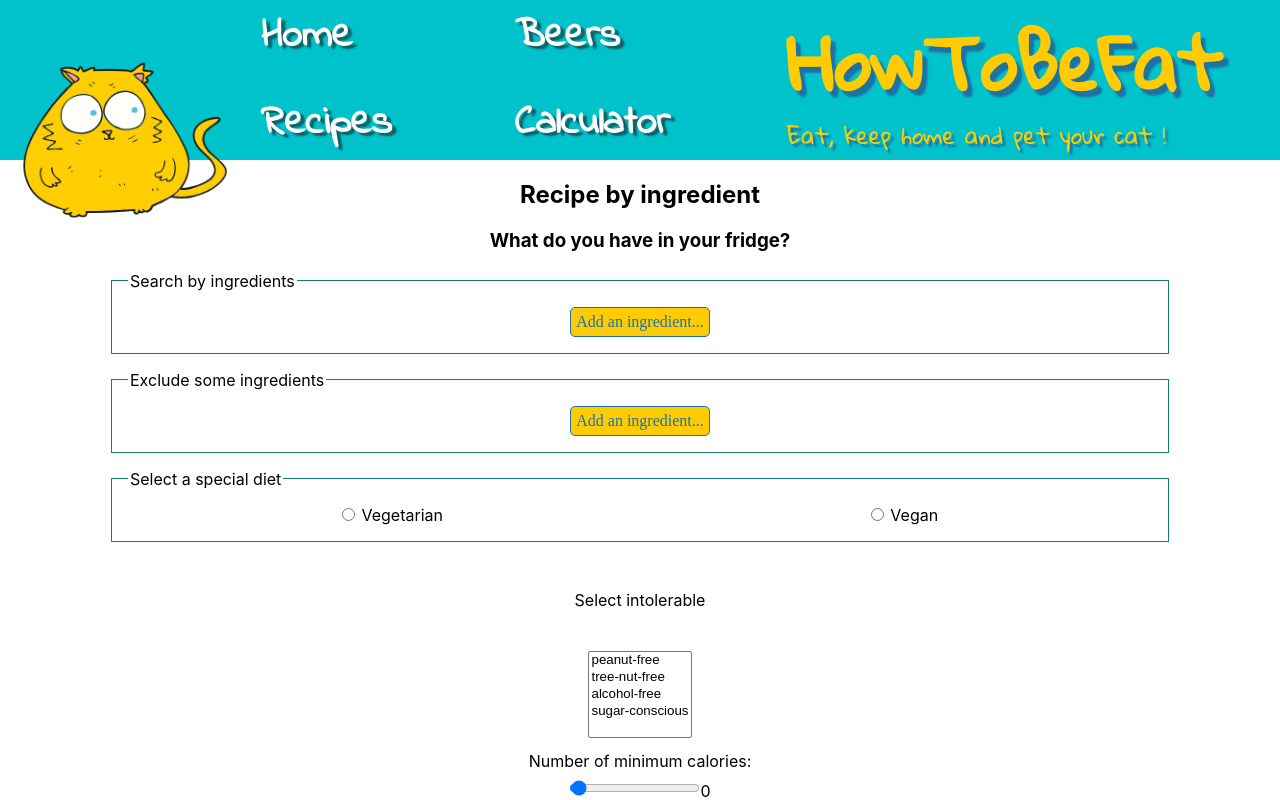
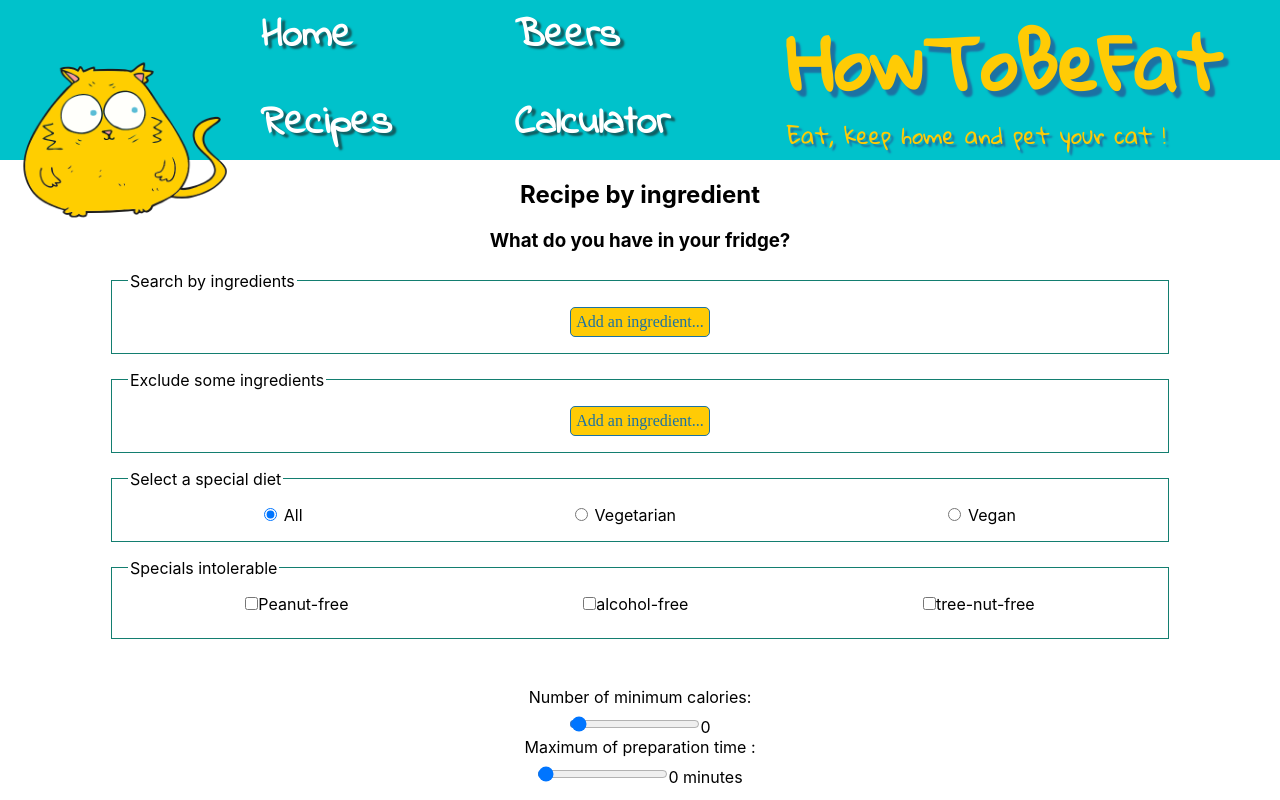
Before and after one commit to WildCodeSchool/paris-0320-project2-howToBeFat, a React (Create React App) app: page /RecipeSearch in a window 1280 px wide. Shown: the top 800 px of the page. Built offline with nearby package versions, Linux system fonts and the light colour scheme; a web font is replaced by a local one.

Commit message:
Add a component for intolerables. The checked value is stocked in the state. Add prop-type on new form recipeSearch component

```diff
--- a/src/components/FullRecipeCard.js
+++ b/src/components/FullRecipeCard.js
@@ -1,13 +1,13 @@
 import React from 'react'
 import IngredientList from './IngredientList';
 import './FullRecipeCard.css'
-import {Link} from 'react-router-dom'
+import { Link } from 'react-router-dom'
 
 
 class FullRecipeCard extends React.Component {
 
     render() {
-        const {recipe, calories, ingredients, preparationTime} = this.props.location.data
+        const { recipe, calories, ingredients } = this.props.location.data
         return (
             <div className="containRecipe">
                 <div className="fullCard">
--- a/src/components/RecipeCard.js
+++ b/src/components/RecipeCard.js
@@ -3,7 +3,7 @@ import axios from 'axios'
 import DisplayRecipe from './DisplayRecipe'
 import Waiting from './Waiting'
 
-const ingredientsArray = ['beef', 'pork', 'salmon', 'shrimp', 'lamb', 'sheep', 'chicken', 'ham', 'pasta', 'tomato', 'zucchini', 'carrot', 'pea', 'bean', 'chocolate', 'vanilla', 'turkey', 'rabbit',  'eggplant', 'avocado', 'cheese', 'bacon', 'cherry', 'banana', 'apple', 'pear', 'orange', 'kiwi', 'flour', 'sugar', 'pepper', 'cucumber', 'milk', 'bread', 'butter', 'rum', 'peanut', 'pistachio', 'wine', 'onion', 'garlic', 'coriander', 'parsley', 'thyme', 'potato', 'turnip', 'asparagus', 'rice', 'egg', 'fish', 'sausage', 'celery']
+const ingredientsArray = ['beef', 'pork', 'salmon', 'shrimp', 'lamb', 'sheep', 'chicken', 'ham', 'pasta', 'tomato', 'zucchini', 'carrot', 'pea', 'bean', 'chocolate', 'vanilla', 'turkey', 'rabbit', 'eggplant', 'avocado', 'cheese', 'bacon', 'cherry', 'banana', 'apple', 'pear', 'orange', 'kiwi', 'flour', 'sugar', 'pepper', 'cucumber', 'milk', 'bread', 'butter', 'rum', 'peanut', 'pistachio', 'wine', 'onion', 'garlic', 'coriander', 'parsley', 'thyme', 'potato', 'turnip', 'asparagus', 'rice', 'egg', 'fish', 'sausage', 'celery']
 
 class RecipeCard extends React.Component {
 
@@ -33,11 +33,12 @@ class RecipeCard extends React.Component {
         // Define the state with the research recipe and the ingredients which go with
 
         res1.length === 0 ? this.getRecipe() :
-        this.setState({
-          recipe: objectUri.recipe,
-          ingredients: objectUri.recipe.ingredientLines
-        })
+          this.setState({
+            recipe: objectUri.recipe,
+            ingredients: objectUri.recipe.ingredientLines
+          })
       })
+      .catch((e) => console.log(e))
   }
 
   randomNumber = (max) => Math.floor(Math.random() * Math.floor(max))
--- a/src/components/RecipeSearch.js
+++ b/src/components/RecipeSearch.js
@@ -1,10 +1,7 @@
-import React, { useState, useEffect } from 'react'
+import React, { useState } from 'react'
 import axios from 'axios'
 
 import Form from './recipeSearch/Form'
-
-const intolerables = ["peanut-free", "tree-nut-free", "alcohol-free", "sugar-conscious"]
-const specialDiet = ["vegetarian", "vegan"]
 
 const RecipeSearch = () => {
 
@@ -19,7 +16,11 @@ const RecipeSearch = () => {
   const [userCalories, setUserCalories] = useState(0)
   const [userPreparationTime, setUserPreparationTime] = useState(0)
   const [userDiets, setUserDiets] = useState('')
-  const [userIntolerables, setUserIntolerables] = useState([])
+  const [userIntolerables, setUserIntolerables] = useState({
+    "peanut-free": false,
+    "tree-nut-free": false,
+    "alcohol-free": false
+  })
   const [errorRequest, setErrorRequest] = useState(false)
   const [recipe, SetRecipes] = useState([])
 
@@ -81,7 +82,7 @@ const RecipeSearch = () => {
 
   const handleChange = (e) => {
     const value = e.target.value.toLowerCase()
-    switch (e.target.id) {
+    switch (e.target.name) {
       case "ingredient1":
         setUserIngredient1(value)
         break
@@ -110,10 +111,7 @@ const RecipeSearch = () => {
         setUserDiets(e.target.value)
         break
       case "intolerables":
-        const selectedValues = [...e.target.options]
-          .filter((x) => x.selected && x.value !== "If intolerable")
-          .map((x) => x.value);
-        setUserIntolerables(selectedValues)
+        setUserIntolerables({ ...userIntolerables, [value]: e.target.checked })
         break
       default:
     }
@@ -131,23 +129,16 @@ const RecipeSearch = () => {
       <h2>Recipe by ingredient</h2>
       <h3>What do you have in your fridge?</h3>
       <div className='ingredientSearch'>
-        <form onSubmit={submitForm} class="form-example">
+        <form onSubmit={submitForm} className="form-example">
           <Form handleChange={handleChange} submitForm={submitForm} />
-          <div style={{ padding: "1em", color: "red", "font-weight": "bold" }}>
+          <div style={{ padding: "1em", color: "red", "fontWeight": "bold" }}>
             {errorRequest}
           </div>
-          <div>
-            <label htmlFor="intolerables">Select intolerable</label>
-            <br />
-            <select id="intolerables" name="intolerables" multiple size="5" onChange={handleChange} style={{ margin: "1em" }}>
-              {intolerables.map(intolerable => <option key={intolerable} value={intolerable}>{intolerable}</option>)}
-            </select>
-          </div>
           <label htmlFor="calories">Number of minimum calories:</label>
-          <input onChange={handleChange} type="range" id="calories" min="0" max="100000" step="1" />{userCalories}
+          <input onChange={handleChange} type="range" id="calories" name="calories" min="0" max="100000" step="1" />{userCalories}
           <br />
           <label htmlFor="time">Maximum of preparation time :</label>
-          <input onChange={handleChange} value={userPreparationTime} type="range" id="time" start="0" min="0" max="240" step="1" />{getPreparationTime(userPreparationTime)}
+          <input onChange={handleChange} value={userPreparationTime} type="range" id="time" name="time" start="0" min="0" max="240" step="1" />{getPreparationTime(userPreparationTime)}
 
           <p>{numOfResult} recettes trouvées !</p>
           <div><input className="submit" type="submit" value="Get recipe"></input></div>
--- a/src/components/recipeSearch/Form.js
+++ b/src/components/recipeSearch/Form.js
@@ -1,17 +1,24 @@
 import React from 'react'
+
+import PropTypes from 'prop-types'
 
 import FormIngredients from './FormIngredients'
 import FormExcludes from './FormExcludes'
 import SpecialDiets from './SpecialDiets'
+import Intolerables from './Intolerables'
 
 const Form = (props) => (
-
   <div>
     <FormIngredients handleChange={props.handleChange} />
     <FormExcludes handleChange={props.handleChange} />
     <SpecialDiets handleChange={props.handleChange} />
+    <Intolerables handleChange={props.handleChange} />
   </div>
 
 )
 
+Form.propTypes = {
+  handleChange: PropTypes.func.isRequired
+}
+
 export default Form
--- a/src/components/recipeSearch/FormIngredients.js
+++ b/src/components/recipeSearch/FormIngredients.js
@@ -1,4 +1,5 @@
 import React, { useState } from 'react'
+import PropTypes from 'prop-types'
 
 import './FormIngredients.css'
 
@@ -55,7 +56,7 @@ const FormIngredients = (props) => {
               {!ingredientShow.ingredient2 &&
                 <input type="button" className="hideButton" onClick={handleHideInput} id="IngredientHideInput1" value="-" required />
               }
-              <input onChange={handleChange} id='ingredient1' type='text' pattern="[A-Za-z]+" />
+              <input onChange={handleChange} id='ingredient1' name='ingredient1' type='text' pattern="[A-Za-z]+" />
             </label>
           </>
         }
@@ -65,14 +66,14 @@ const FormIngredients = (props) => {
             {!ingredientShow.ingredient3 &&
               <input type="button" className="hideButton" onClick={handleHideInput} id="IngredientHideInput2" value="-" />
             }
-            <input onChange={handleChange} id='ingredient2' type='text' pattern="[A-Za-z]+" />
+            <input onChange={handleChange} id='ingredient2' name="ingredient2" type='text' pattern="[A-Za-z]+" />
           </label>
         }
         {
           ingredientShow.ingredient3 &&
           <label htmlFor='ingredient3' id="labelIngredient3">Ingredient 3 <br />
             <input type="button" className="hideButton" onClick={handleHideInput} id="IngredientHideInput3" value="-" />
-            <input onChange={handleChange} id='ingredient3' type='text' pattern="[A-Za-z]+" />
+            <input onChange={handleChange} id='ingredient3' name="ingredient3" type='text' pattern="[A-Za-z]+" />
           </label>
         }
         {
@@ -84,4 +85,8 @@ const FormIngredients = (props) => {
   )
 }
 
+FormIngredients.propTypes = {
+  handleChange: PropTypes.func.isRequired
+}
+
 export default FormIngredients
--- /dev/null
+++ b/src/components/recipeSearch/Intolerables.css
@@ -0,0 +1,4 @@
+.intolerables {
+  display: flex;
+  justify-content: space-around;
+}
--- /dev/null
+++ b/src/components/recipeSearch/Intolerables.js
@@ -0,0 +1,33 @@
+import React from 'react'
+import PropTypes from 'prop-types'
+
+import './Intolerables.css'
+
+const Intolerables = (props) => {
+
+  return (
+    <fieldset>
+      <legend>Specials intolerable</legend>
+      <div className="intolerables">
+        <label htmlFor="peanut-free">
+          <input type="checkbox" id="peanut-free" name="intolerables" value="peanut-free" onChange={props.handleChange} />
+          Peanut-free
+        </label>
+        <label htmlFor="alcohol-free">
+          <input type="checkbox" id="alcohol-free" name="intolerables" value="alcohol-free" onChange={props.handleChange} />
+          alcohol-free
+        </label>
+        <label htmlFor="tree-nut-free">
+          <input type="checkbox" id="tree-nut-free" name="intolerables" value="tree-nut-free" onChange={props.handleChange} />
+          tree-nut-free
+        </label>
+      </div>
+    </fieldset>
+  )
+}
+
+Intolerables.propTypes = {
+  handleChange: PropTypes.func.isRequired
+}
+
+export default Intolerables
--- a/src/components/recipeSearch/SpecialDiets.css
+++ b/src/components/recipeSearch/SpecialDiets.css
@@ -1,6 +1,5 @@
 .specialDiets {
   display: flex;
-  flex-direction: row;
   justify-content: space-around;
   margin: auto;
 }
--- a/src/components/recipeSearch/SpecialDiets.js
+++ b/src/components/recipeSearch/SpecialDiets.js
@@ -1,18 +1,37 @@
-import React from 'react'
+import React, { useState } from 'react'
+import PropTypes from 'prop-types'
 
 import './SpecialDiets.css'
-import { checkPropTypes } from 'prop-types'
 
-const SpecialDiets = (props) => (
-  <fieldset className="specialDiets">
-    <legend>Select a special diet</legend>
-    <label>
-      <input type="radio" name="specialDiets" value="vegetarian" id="specialDiets" onChange={props.handleChange} />
-    Vegetarian</label>
-    <label>
-      <input type="radio" name="specialDiets" value="vegan" id="specialDiets" onChange={props.handleChange} />
-    Vegan</label>
-  </fieldset>
-)
+const SpecialDiets = (props) => {
+
+  const [checked, setChecked] = useState(true)
+
+  const handleClick = (e) => {
+    const id = e.target.id
+    id === "all" ? setChecked(true) : setChecked(false)
+  }
+
+  return (
+    <fieldset>
+      <legend>Select a special diet</legend>
+      <div className="specialDiets">
+        <label htmlFor="all">
+          <input type="radio" name="specialDiets" id="all" value="" onChange={props.handleChange} onClick={handleClick} checked={checked && true} />
+      All</label>
+        <label htmlFor="vegetarian">
+          <input type="radio" name="specialDiets" id="vegetarian" value="vegetarian" onChange={props.handleChange} onClick={handleClick} />
+      Vegetarian</label>
+        <label htmlFor="vegan">
+          <input type="radio" name="specialDiets" id="vegan" value="vegan" onChange={props.handleChange} onClick={handleClick} />
+      Vegan</label>
+      </div>
+    </fieldset>
+  )
+}
+
+SpecialDiets.propTypes = {
+  handleChange: PropTypes.func.isRequired
+}
 
 export default SpecialDiets
```
Also changed, not shown: src/components/RecipeSearch.css (+4 -6 lines), src/components/recipeSearch/FormExcludes.js (+12 -7 lines).
